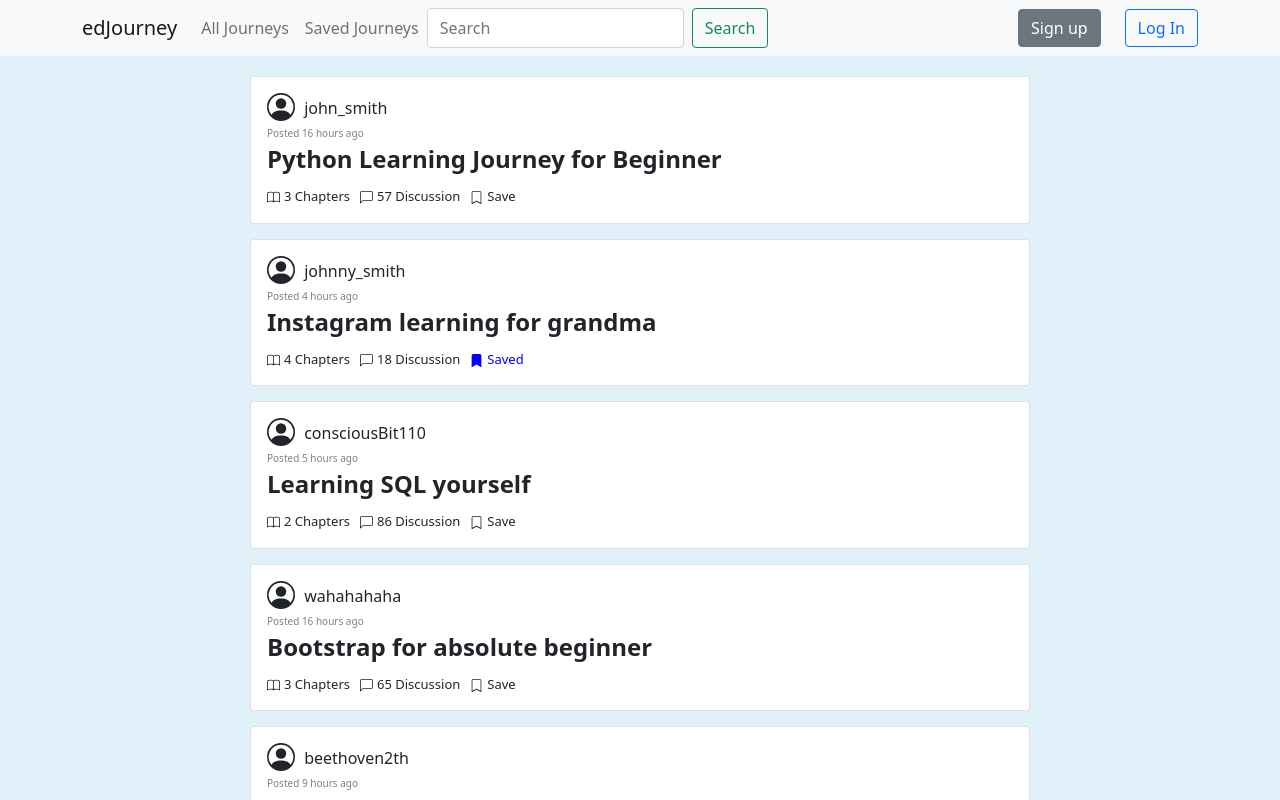
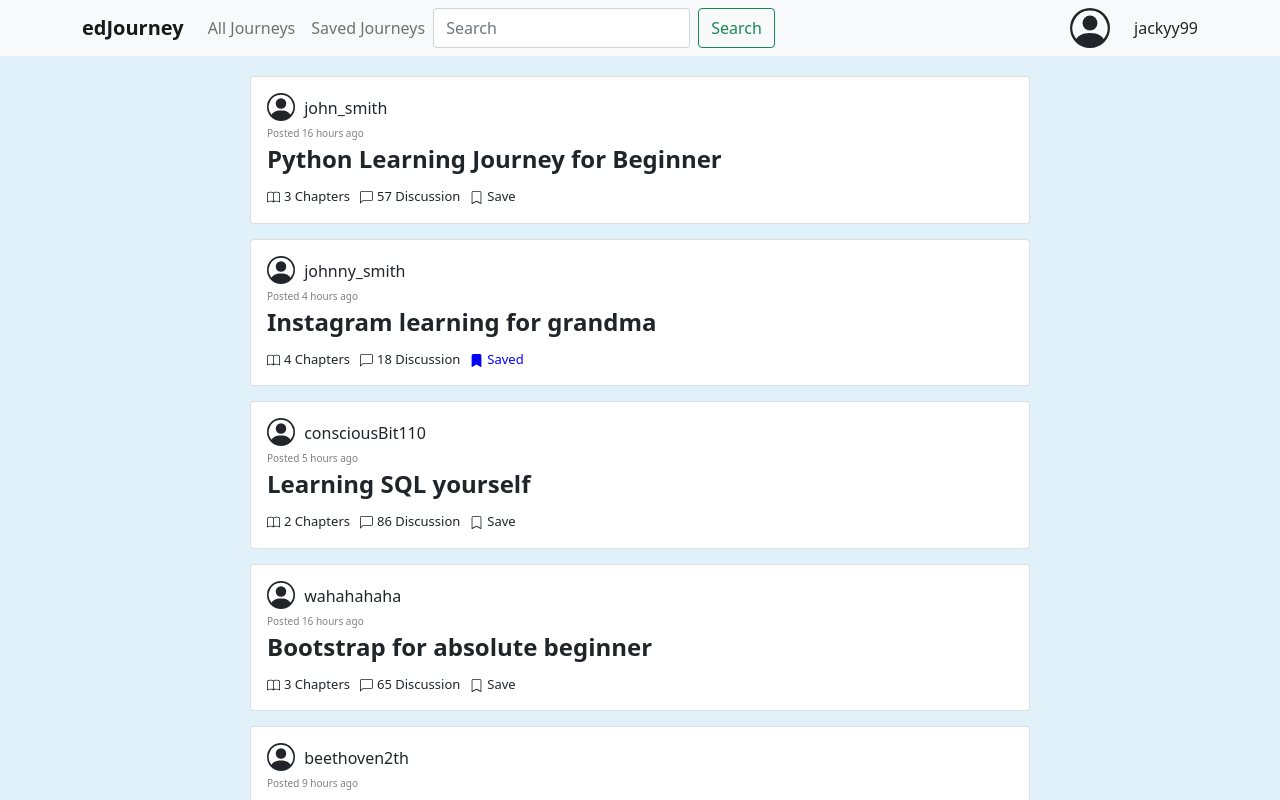
Before and after one commit to yuyangji/MelbHackUndefined, a React (Create React App) app in the folder client/: page / in a window 1280 px wide. Shown: the top 800 px of the page. Built offline with nearby package versions, Linux system fonts and the light colour scheme.

Commit message:
changed title font weight to bold

```diff
--- a/client/src/components/Homepage/index.js
+++ b/client/src/components/Homepage/index.js
@@ -7,7 +7,7 @@ import userData from "../../dummyUser.json";
 
 const Homepage = () => {
   // Global variables passing around
-  const [isLoggedIn, setLogged] = useState(false);
+  const [isLoggedIn, setLogged] = useState(true);
   const [username, setUsername] = useState(userData.username);
 
   return (
@@ -32,6 +32,7 @@ const Homepage = () => {
               style={{ display: "block" }}
               journeyList={journeyList}
               savedList={userData.saved_journey}
+              listTitle="All Journeys"
             />
           </div>
         </div>
--- a/client/src/components/shared/Header.js
+++ b/client/src/components/shared/Header.js
@@ -14,7 +14,9 @@ const Header = () => {
     <>
       <Navbar bg="light" expand="lg">
         <Container>
-          <Navbar.Brand href="#home">edJourney</Navbar.Brand>
+          <Navbar.Brand style={{ fontWeight: "bold" }} href="#home">
+            edJourney
+          </Navbar.Brand>
           <Navbar.Toggle aria-controls="basic-navbar-nav" />
           <Navbar.Collapse id="basic-navbar-nav">
             <Nav className="me-auto">
--- a/client/src/components/shared/LoggedHeader.js
+++ b/client/src/components/shared/LoggedHeader.js
@@ -15,7 +15,9 @@ const LoggedHeader = ({ username }) => {
     <>
       <Navbar bg="light" expand="lg">
         <Container>
-          <Navbar.Brand href="#home">edJourney</Navbar.Brand>
+          <Navbar.Brand href="#home" style={{ fontWeight: "bold" }}>
+            edJourney
+          </Navbar.Brand>
           <Navbar.Toggle aria-controls="basic-navbar-nav" />
           <Navbar.Collapse id="basic-navbar-nav">
             <Nav className="me-auto">
```
Also changed, not shown: client/src/components/SavedJourneyPage/index.js (added).
